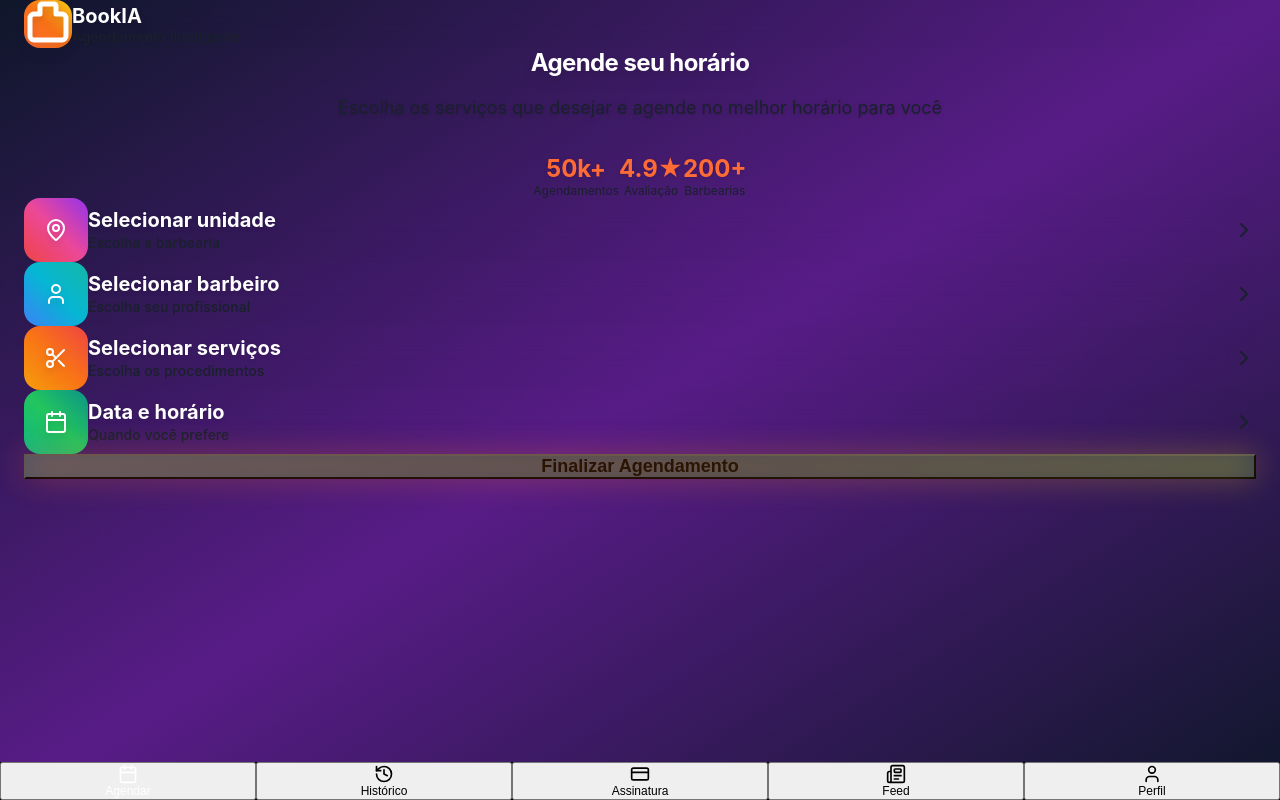
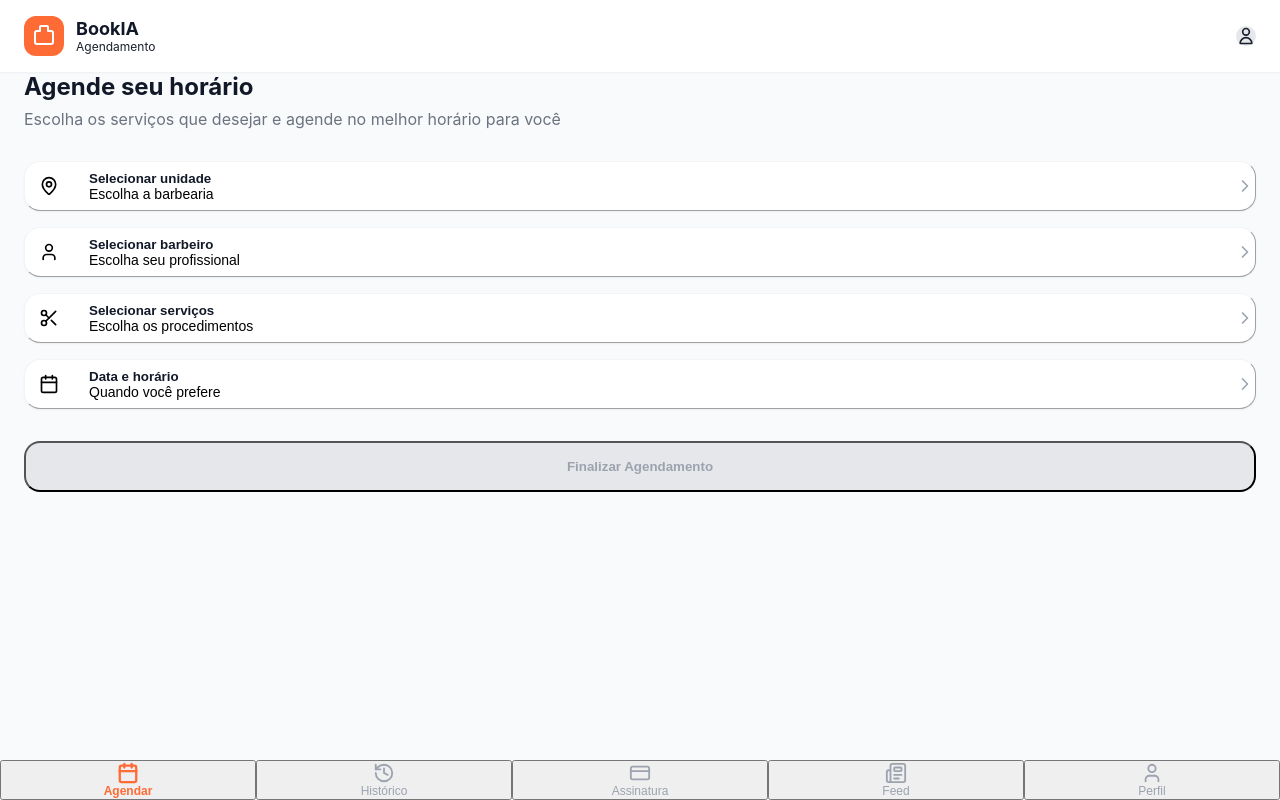
Before and after one commit to silviolui/elite-barber-booking, a React (Create React App) app: page / in a window 1280 px wide. Both pictures are taken after typing "name@example.com", "Sample123" into the empty fields and a click on the button "Entrar". Built offline with nearby package versions, Linux system fonts and the light colour scheme.

Commit message:
✨ COMPLETE REDESIGN: Clean, modern, professional UI inspired by best market apps
Co-authored-by: Amp <amp@ampcode.com>
Amp-Thread-ID: https://ampcode.com/threads/T-b6ffe38e-78a2-495a-888d-dde877100169

```diff
--- a/src/App.js
+++ b/src/App.js
@@ -43,20 +43,26 @@ function App() {
   }
 
   return (
-    <div className="min-h-screen bg-black">
+    <div className="min-h-screen bg-gray-50">
       {activeTab === 'agenda' && (
         <BookingHome onNext={handleStepSelect} />
       )}
 
       {/* Other tabs content would go here */}
       {activeTab !== 'agenda' && (
-        <div className="flex items-center justify-center min-h-screen">
-          <p className="text-white text-xl">
-            {activeTab === 'historico' && 'Histórico de Agendamentos'}
-            {activeTab === 'assinatura' && 'Planos e Assinaturas'}
-            {activeTab === 'feed' && 'Feed de Novidades'}
-            {activeTab === 'perfil' && 'Meu Perfil'}
-          </p>
+        <div className="flex items-center justify-center min-h-screen bg-white">
+          <div className="text-center">
+            <div className="w-16 h-16 bg-gray-100 rounded-2xl flex items-center justify-center mx-auto mb-4">
+              <span className="text-2xl">📱</span>
+            </div>
+            <p className="text-gray-900 text-lg font-medium">
+              {activeTab === 'historico' && 'Histórico de Agendamentos'}
+              {activeTab === 'assinatura' && 'Planos e Assinaturas'}
+              {activeTab === 'feed' && 'Feed de Novidades'}
+              {activeTab === 'perfil' && 'Meu Perfil'}
+            </p>
+            <p className="text-gray-500 text-sm mt-2">Em desenvolvimento</p>
+          </div>
         </div>
       )}
 
--- a/src/components/BookingHome.js
+++ b/src/components/BookingHome.js
@@ -7,172 +7,111 @@ const BookingHome = ({ onNext }) => {
   };
 
   return (
-    <div className="min-h-screen relative overflow-hidden">
-      {/* Dynamic Background */}
-      <div className="absolute inset-0">
-        <div className="absolute inset-0 bg-gradient-to-br from-slate-900 via-purple-900 to-slate-900"></div>
-        <div className="absolute inset-0 bg-gradient-to-tr from-blue-600/20 via-transparent to-purple-600/20"></div>
-
-        {/* Animated Orbs */}
-        <div className="absolute top-0 left-1/4 w-64 h-64 bg-primary/10 rounded-full blur-3xl animate-pulse"></div>
-        <div className="absolute bottom-0 right-1/4 w-48 h-48 bg-blue-500/10 rounded-full blur-2xl animate-float"></div>
+    <div className="min-h-screen bg-gray-50">
+      {/* Header */}
+      <div className="bg-white shadow-sm">
+        <div className="px-6 py-4 flex items-center justify-between">
+          <div className="flex items-center">
+            <div className="w-10 h-10 bg-primary rounded-xl flex items-center justify-center mr-3">
+              <svg className="w-6 h-6 text-white" fill="none" stroke="currentColor" viewBox="0 0 24 24">
+                <path strokeLinecap="round" strokeLinejoin="round" strokeWidth={2} d="M8 7V3a1 1 0 011-1h6a1 1 0 011 1v4h3a2 2 0 012 2v9a2 2 0 01-2 2H5a2 2 0 01-2-2V9a2 2 0 012-2h3z" />
+              </svg>
+            </div>
+            <div>
+              <h1 className="text-gray-900 text-lg font-bold">BookIA</h1>
+              <p className="text-gray-500 text-xs">Agendamento</p>
+            </div>
           </div>
 
-      {/* Header Premium */}
-      <div className="relative z-10">
-        <div className="bg-black/20 backdrop-blur-lg border-b border-white/10">
-          <div className="px-6 py-6 flex items-center">
-            <div className="relative">
-              <div className="w-12 h-12 bg-gradient-to-tr from-primary via-orange-500 to-yellow-400 rounded-2xl flex items-center justify-center mr-4 shadow-xl">
-                <svg className="w-7 h-7 text-white drop-shadow-lg" fill="none" stroke="currentColor" viewBox="0 0 24 24">
-                  <path strokeLinecap="round" strokeLinejoin="round" strokeWidth={2.5} d="M8 7V3a1 1 0 011-1h6a1 1 0 011 1v4h3a2 2 0 012 2v9a2 2 0 01-2 2H5a2 2 0 01-2-2V9a2 2 0 012-2h3z" />
+          {/* Profile */}
+          <div className="w-8 h-8 bg-gray-200 rounded-full flex items-center justify-center">
+            <svg className="w-5 h-5 text-gray-500" fill="none" stroke="currentColor" viewBox="0 0 24 24">
+              <path strokeLinecap="round" strokeLinejoin="round" strokeWidth={2} d="M16 7a4 4 0 11-8 0 4 4 0 018 0zM12 14a7 7 0 00-7 7h14a7 7 0 00-7-7z" />
             </svg>
-              </div>
-              <div className="absolute -top-1 -right-1 w-4 h-4 bg-green-400 rounded-full shadow-lg animate-ping"></div>
-            </div>
-            <div>
-              <h1 className="text-white text-xl font-bold drop-shadow-lg">BookIA</h1>
-              <p className="text-white/70 text-sm font-medium">Agendamento Inteligente</p>
-            </div>
           </div>
         </div>
       </div>
 
       {/* Content */}
-      <div className="relative z-10 px-6 pt-12 pb-28">
-        {/* Hero Section */}
-        <div className="text-center mb-16">
-          <h2 className="text-white text-4xl font-bold mb-4 drop-shadow-lg tracking-tight">
-            Agende seu horário
-          </h2>
-          <p className="text-white/80 text-lg leading-relaxed max-w-md mx-auto drop-shadow">
+      <div className="px-6 pt-8 pb-24">
+        {/* Welcome Section */}
+        <div className="mb-8">
+          <h2 className="text-gray-900 text-2xl font-bold mb-2">Agende seu horário</h2>
+          <p className="text-gray-600 text-base">
             Escolha os serviços que desejar e agende no melhor horário para você
           </p>
-
-          {/* Stats */}
-          <div className="flex justify-center space-x-8 mt-8">
-            <div className="text-center">
-              <div className="text-2xl font-bold text-primary drop-shadow">50k+</div>
-              <div className="text-white/60 text-xs">Agendamentos</div>
         </div>
-            <div className="text-center">
-              <div className="text-2xl font-bold text-primary drop-shadow">4.9★</div>
-              <div className="text-white/60 text-xs">Avaliação</div>
+        {/* Booking Steps - Clean Cards */}
+        <div className="space-y-4">
+          <button
+            onClick={() => handleStepClick('unidade')}
+            className="w-full bg-white rounded-2xl p-5 flex items-center justify-between hover:shadow-md transition-all shadow-sm border border-gray-100"
+          >
+            <div className="flex items-center space-x-4">
+              <div className="w-12 h-12 bg-pink-100 rounded-xl flex items-center justify-center">
+                <MapPin size={20} className="text-pink-600" />
               </div>
-            <div className="text-center">
-              <div className="text-2xl font-bold text-primary drop-shadow">200+</div>
-              <div className="text-white/60 text-xs">Barbearias</div>
+              <div className="text-left">
+                <div className="text-gray-900 text-base font-semibold">Selecionar unidade</div>
+                <div className="text-gray-500 text-sm">Escolha a barbearia</div>
               </div>
             </div>
-        </div>
-        {/* Booking Steps - Premium Cards */}
-        <div className="space-y-5">
-          <div
-            onClick={() => handleStepClick('unidade')}
-            className="group relative overflow-hidden bg-white/10 backdrop-blur-lg border border-white/20 rounded-3xl p-7 cursor-pointer hover:bg-white/15 hover:border-white/30 hover:scale-105 transition-all duration-300 shadow-2xl"
+            <ChevronRight size={20} className="text-gray-400" />
+          </button>
+
+          <button
+            onClick={() => handleStepClick('barbeiro')}
+            className="w-full bg-white rounded-2xl p-5 flex items-center justify-between hover:shadow-md transition-all shadow-sm border border-gray-100"
           >
-            <div className="flex items-center justify-between">
-              <div className="flex items-center space-x-5">
-                <div className="relative">
-                  <div className="w-16 h-16 bg-gradient-to-tr from-red-500 via-pink-500 to-purple-600 rounded-2xl flex items-center justify-center shadow-xl">
-                    <MapPin size={24} className="text-white drop-shadow-lg" />
-                  </div>
-                  <div className="absolute -top-1 -right-1 w-5 h-5 bg-green-400 rounded-full shadow-lg"></div>
+            <div className="flex items-center space-x-4">
+              <div className="w-12 h-12 bg-blue-100 rounded-xl flex items-center justify-center">
+                <User size={20} className="text-blue-600" />
               </div>
               <div className="text-left">
-                  <span className="text-white text-xl font-bold block drop-shadow">Selecionar unidade</span>
-                  <span className="text-white/70 text-sm font-medium">Escolha a barbearia</span>
+                <div className="text-gray-900 text-base font-semibold">Selecionar barbeiro</div>
+                <div className="text-gray-500 text-sm">Escolha seu profissional</div>
               </div>
             </div>
-              <ChevronRight size={24} className="text-white/60 group-hover:text-white transition-colors" />
-            </div>
+            <ChevronRight size={20} className="text-gray-400" />
+          </button>
 
-            {/* Decorative Elements */}
-            <div className="absolute -right-8 -top-8 w-24 h-24 bg-gradient-to-br from-pink-400/20 to-purple-600/20 rounded-full blur-xl"></div>
-          </div>
-
-          <div
-            onClick={() => handleStepClick('barbeiro')}
-            className="group relative overflow-hidden bg-white/10 backdrop-blur-lg border border-white/20 rounded-3xl p-7 cursor-pointer hover:bg-white/15 hover:border-white/30 hover:scale-105 transition-all duration-300 shadow-2xl"
+          <button
+            onClick={() => handleStepClick('servico')}
+            className="w-full bg-white rounded-2xl p-5 flex items-center justify-between hover:shadow-md transition-all shadow-sm border border-gray-100"
           >
-            <div className="flex items-center justify-between">
-              <div className="flex items-center space-x-5">
-                <div className="relative">
-                  <div className="w-16 h-16 bg-gradient-to-tr from-blue-500 via-cyan-500 to-teal-500 rounded-2xl flex items-center justify-center shadow-xl">
-                    <User size={24} className="text-white drop-shadow-lg" />
-                  </div>
-                  <div className="absolute -top-1 -right-1 w-5 h-5 bg-yellow-400 rounded-full shadow-lg"></div>
+            <div className="flex items-center space-x-4">
+              <div className="w-12 h-12 bg-orange-100 rounded-xl flex items-center justify-center">
+                <Scissors size={20} className="text-orange-600" />
               </div>
               <div className="text-left">
-                  <span className="text-white text-xl font-bold block drop-shadow">Selecionar barbeiro</span>
-                  <span className="text-white/70 text-sm font-medium">Escolha seu profissional</span>
+                <div className="text-gray-900 text-base font-semibold">Selecionar serviços</div>
+                <div className="text-gray-500 text-sm">Escolha os procedimentos</div>
               </div>
             </div>
-              <ChevronRight size={24} className="text-white/60 group-hover:text-white transition-colors" />
-            </div>
+            <ChevronRight size={20} className="text-gray-400" />
+          </button>
 
-            {/* Decorative Elements */}
-            <div className="absolute -right-8 -top-8 w-24 h-24 bg-gradient-to-br from-blue-400/20 to-teal-600/20 rounded-full blur-xl"></div>
-          </div>
-
-          <div
-            onClick={() => handleStepClick('servico')}
-            className="group relative overflow-hidden bg-white/10 backdrop-blur-lg border border-white/20 rounded-3xl p-7 cursor-pointer hover:bg-white/15 hover:border-white/30 hover:scale-105 transition-all duration-300 shadow-2xl"
+          <button
+            onClick={() => handleStepClick('data')}
+            className="w-full bg-white rounded-2xl p-5 flex items-center justify-between hover:shadow-md transition-all shadow-sm border border-gray-100"
           >
-            <div className="flex items-center justify-between">
-              <div className="flex items-center space-x-5">
-                <div className="relative">
-                  <div className="w-16 h-16 bg-gradient-to-tr from-amber-500 via-orange-500 to-red-500 rounded-2xl flex items-center justify-center shadow-xl">
-                    <Scissors size={24} className="text-white drop-shadow-lg" />
-                  </div>
-                  <div className="absolute -top-1 -right-1 w-5 h-5 bg-blue-400 rounded-full shadow-lg"></div>
+            <div className="flex items-center space-x-4">
+              <div className="w-12 h-12 bg-green-100 rounded-xl flex items-center justify-center">
+                <Calendar size={20} className="text-green-600" />
               </div>
               <div className="text-left">
-                  <span className="text-white text-xl font-bold block drop-shadow">Selecionar serviços</span>
-                  <span className="text-white/70 text-sm font-medium">Escolha os procedimentos</span>
+                <div className="text-gray-900 text-base font-semibold">Data e horário</div>
+                <div className="text-gray-500 text-sm">Quando você prefere</div>
               </div>
             </div>
-              <ChevronRight size={24} className="text-white/60 group-hover:text-white transition-colors" />
-            </div>
-
-            {/* Decorative Elements */}
-            <div className="absolute -right-8 -top-8 w-24 h-24 bg-gradient-to-br from-orange-400/20 to-red-600/20 rounded-full blur-xl"></div>
-          </div>
-
-          <div
-            onClick={() => handleStepClick('data')}
-            className="group relative overflow-hidden bg-white/10 backdrop-blur-lg border border-white/20 rounded-3xl p-7 cursor-pointer hover:bg-white/15 hover:border-white/30 hover:scale-105 transition-all duration-300 shadow-2xl"
-          >
-            <div className="flex items-center justify-between">
-              <div className="flex items-center space-x-5">
-                <div className="relative">
-                  <div className="w-16 h-16 bg-gradient-to-tr from-emerald-500 via-green-500 to-teal-600 rounded-2xl flex items-center justify-center shadow-xl">
-                    <Calendar size={24} className="text-white drop-shadow-lg" />
-                  </div>
-                  <div className="absolute -top-1 -right-1 w-5 h-5 bg-pink-400 rounded-full shadow-lg"></div>
-                </div>
-                <div className="text-left">
-                  <span className="text-white text-xl font-bold block drop-shadow">Data e horário</span>
-                  <span className="text-white/70 text-sm font-medium">Quando você prefere</span>
-                </div>
-              </div>
-              <ChevronRight size={24} className="text-white/60 group-hover:text-white transition-colors" />
-            </div>
-
-            {/* Decorative Elements */}
-            <div className="absolute -right-8 -top-8 w-24 h-24 bg-gradient-to-br from-emerald-400/20 to-teal-600/20 rounded-full blur-xl"></div>
-          </div>
+            <ChevronRight size={20} className="text-gray-400" />
+          </button>
         </div>
 
         {/* CTA Button */}
-        <div className="mt-12">
-          <div className="relative">
-            <button className="w-full bg-gradient-to-r from-gray-600 to-gray-700 text-white/60 rounded-3xl py-5 font-bold text-lg cursor-not-allowed shadow-xl">
+        <button className="w-full bg-gray-200 text-gray-400 rounded-2xl py-4 mt-8 font-semibold cursor-not-allowed">
           Finalizar Agendamento
         </button>
-            <div className="absolute inset-0 bg-gradient-to-r from-primary via-orange-500 to-yellow-400 rounded-3xl opacity-30 blur-lg"></div>
-          </div>
-        </div>
       </div>
     </div>
   );
--- a/src/components/BottomNavigation.js
+++ b/src/components/BottomNavigation.js
@@ -11,8 +11,8 @@ const BottomNavigation = ({ activeTab, onTabChange }) => {
   ];
 
   return (
-    <div className="fixed bottom-0 left-0 right-0 bg-black border-t border-gray-800">
-      <div className="flex">
+    <div className="fixed bottom-0 left-0 right-0 bg-white border-t border-gray-200 shadow-lg">
+      <div className="flex items-center px-2">
         {tabs.map((tab) => {
           const Icon = tab.icon;
           const isActive = activeTab === tab.id;
@@ -21,12 +21,16 @@ const BottomNavigation = ({ activeTab, onTabChange }) => {
             <button
               key={tab.id}
               onClick={() => onTabChange(tab.id)}
-              className={`flex-1 py-3 px-2 flex flex-col items-center space-y-1 ${
-                isActive ? 'text-white' : 'text-gray-500'
+              className={`flex-1 py-3 px-1 flex flex-col items-center space-y-1 transition-colors ${
+                isActive
+                  ? 'text-primary'
+                  : 'text-gray-400 hover:text-gray-600'
               }`}
             >
-              <Icon size={20} />
-              <span className="text-xs font-medium">{tab.label}</span>
+              <Icon size={22} strokeWidth={isActive ? 2.5 : 2} />
+              <span className={`text-xs font-medium ${isActive ? 'font-semibold' : ''}`}>
+                {tab.label}
+              </span>
             </button>
           );
         })}
--- a/src/components/LoginScreen.js
+++ b/src/components/LoginScreen.js
@@ -14,99 +14,80 @@ const LoginScreen = ({ onLogin }) => {
   };
 
   return (
-    <div className="min-h-screen relative overflow-hidden">
-      {/* Animated Background */}
-      <div className="absolute inset-0">
-        <div className="absolute inset-0 bg-gradient-to-br from-blue-600 via-purple-600 to-pink-500 animate-gradient"></div>
-        <div className="absolute inset-0 bg-black bg-opacity-20"></div>
+    <div className="min-h-screen bg-white flex flex-col">
+      {/* Header */}
+      <div className="pt-16 pb-8 px-6">
+        <div className="text-center">
+          {/* Simple Logo */}
+          <div className="w-20 h-20 bg-primary rounded-2xl flex items-center justify-center mx-auto mb-6 shadow-sm">
+            <svg className="w-10 h-10 text-white" fill="none" stroke="currentColor" viewBox="0 0 24 24">
+              <path strokeLinecap="round" strokeLinejoin="round" strokeWidth={2.5} d="M8 7V3a1 1 0 011-1h6a1 1 0 011 1v4h3a2 2 0 012 2v9a2 2 0 01-2 2H5a2 2 0 01-2-2V9a2 2 0 012-2h3z" />
+            </svg>
+          </div>
 
-        {/* Floating Elements */}
-        <div className="absolute top-20 left-10 w-32 h-32 bg-white bg-opacity-10 rounded-full blur-xl animate-float"></div>
-        <div className="absolute bottom-32 right-10 w-24 h-24 bg-primary bg-opacity-20 rounded-full blur-lg animate-float-delay"></div>
+          <h1 className="text-gray-900 text-3xl font-bold mb-2">BookIA</h1>
+          <p className="text-gray-500 text-base">Agendamento Inteligente</p>
+        </div>
       </div>
 
       {/* Content */}
-      <div className="relative z-10 flex flex-col items-center justify-center min-h-screen px-6">
-        {/* Logo Premium */}
-        <div className="text-center mb-12">
-          <div className="relative">
-            <div className="w-24 h-24 bg-gradient-to-tr from-primary via-orange-500 to-yellow-400 rounded-3xl flex items-center justify-center mx-auto mb-6 shadow-2xl transform rotate-3 hover:rotate-0 transition-transform duration-500">
-              <svg className="w-14 h-14 text-white drop-shadow-lg" fill="none" stroke="currentColor" viewBox="0 0 24 24">
-                <path strokeLinecap="round" strokeLinejoin="round" strokeWidth={2} d="M8 7V3a1 1 0 011-1h6a1 1 0 011 1v4h3a2 2 0 012 2v9a2 2 0 01-2 2H5a2 2 0 01-2-2V9a2 2 0 012-2h3z" />
-              </svg>
-              <div className="absolute -top-2 -right-2 w-6 h-6 bg-green-400 rounded-full shadow-lg animate-pulse"></div>
-            </div>
-          </div>
+      <div className="flex-1 px-6">
+        <div className="max-w-sm mx-auto">
+          <h2 className="text-gray-900 text-2xl font-bold mb-8 text-center">Entre na sua conta</h2>
 
-          <h1 className="text-white text-4xl font-bold mb-3 tracking-tight drop-shadow-lg">BookIA</h1>
-          <p className="text-white text-lg font-medium opacity-90 drop-shadow">Agendamento Inteligente</p>
-
-          {/* Decorative Line */}
-          <div className="w-16 h-1 bg-gradient-to-r from-primary to-yellow-400 rounded-full mx-auto mt-4"></div>
-        </div>
-
-        <h2 className="text-white text-xl font-medium mb-8 drop-shadow">Entre na sua conta</h2>
-
-        <form onSubmit={handleSubmit} className="w-full max-w-sm space-y-6">
+          <form onSubmit={handleSubmit} className="space-y-6">
             {/* Email Input */}
-          <div className="relative group">
-            <div className="absolute left-4 top-1/2 transform -translate-y-1/2 z-10">
-              <svg className="w-5 h-5 text-white text-opacity-70 group-focus-within:text-primary transition-colors" fill="none" stroke="currentColor" viewBox="0 0 24 24">
-                <path strokeLinecap="round" strokeLinejoin="round" strokeWidth={2} d="M16 7a4 4 0 11-8 0 4 4 0 018 0zM12 14a7 7 0 00-7 7h14a7 7 0 00-7-7z" />
-              </svg>
-            </div>
+            <div className="space-y-2">
+              <label className="text-gray-700 text-sm font-medium">E-mail ou telefone</label>
               <input
                 type="email"
-              placeholder="E-mail ou telefone"
+                placeholder="Digite seu e-mail"
                 value={email}
                 onChange={(e) => setEmail(e.target.value)}
-              className="w-full bg-white bg-opacity-10 backdrop-blur-lg border border-white border-opacity-20 rounded-2xl py-5 pl-12 pr-4 text-white placeholder-white placeholder-opacity-70 focus:outline-none focus:bg-opacity-20 focus:border-opacity-50 shadow-lg transition-all duration-300"
+                className="w-full bg-gray-50 border border-gray-200 rounded-xl py-4 px-4 text-gray-900 placeholder-gray-400 focus:outline-none focus:border-primary focus:bg-white transition-colors"
               />
             </div>
 
             {/* Password Input */}
-          <div className="relative group">
-            <div className="absolute left-4 top-1/2 transform -translate-y-1/2 z-10">
-              <svg className="w-5 h-5 text-white text-opacity-70 group-focus-within:text-primary transition-colors" fill="none" stroke="currentColor" viewBox="0 0 24 24">
-                <path strokeLinecap="round" strokeLinejoin="round" strokeWidth={2} d="M12 15v2m-6 4h12a2 2 0 002-2v-6a2 2 0 00-2-2H6a2 2 0 00-2 2v6a2 2 0 002 2zm10-10V7a4 4 0 00-8 0v4h8z" />
-              </svg>
-            </div>
+            <div className="space-y-2">
+              <label className="text-gray-700 text-sm font-medium">Senha</label>
+              <div className="relative">
                 <input
                   type={showPassword ? 'text' : 'password'}
-              placeholder="Senha"
+                  placeholder="Digite sua senha"
                   value={password}
                   onChange={(e) => setPassword(e.target.value)}
-              className="w-full bg-white bg-opacity-10 backdrop-blur-lg border border-white border-opacity-20 rounded-2xl py-5 pl-12 pr-12 text-white placeholder-white placeholder-opacity-70 focus:outline-none focus:bg-opacity-20 focus:border-opacity-50 shadow-lg transition-all duration-300"
+                  className="w-full bg-gray-50 border border-gray-200 rounded-xl py-4 px-4 pr-12 text-gray-900 placeholder-gray-400 focus:outline-none focus:border-primary focus:bg-white transition-colors"
                 />
                 <button
                   type="button"
                   onClick={() => setShowPassword(!showPassword)}
-              className="absolute right-4 top-1/2 transform -translate-y-1/2 text-white text-opacity-70 hover:text-opacity-100 transition-opacity"
+                  className="absolute right-4 top-1/2 transform -translate-y-1/2 text-gray-400 hover:text-gray-600 transition-colors"
                 >
                   {showPassword ? <EyeOff size={20} /> : <Eye size={20} />}
                 </button>
+              </div>
             </div>
 
             {/* Login Button */}
             <button
               type="submit"
-            className="w-full bg-gradient-to-r from-primary via-orange-500 to-yellow-400 text-white py-5 rounded-2xl font-bold tracking-wide hover:shadow-2xl hover:scale-105 transition-all duration-300 shadow-xl"
+              className="w-full bg-primary text-white py-4 rounded-xl font-semibold hover:bg-orange-600 transition-colors shadow-sm"
             >
-            <span className="drop-shadow-lg">Entrar</span>
+              Entrar
             </button>
           </form>
 
-        {/* Forgot Password */}
-        <button className="text-white text-opacity-80 text-sm mt-8 hover:text-opacity-100 transition-opacity">
+          {/* Links */}
+          <div className="text-center mt-8 space-y-4">
+            <button className="text-primary text-sm font-medium hover:text-orange-600 transition-colors">
               Esqueceu a senha?
             </button>
 
-        {/* Register */}
-        <div className="mt-6 text-center">
-          <span className="text-white text-opacity-70 text-sm">Não possui conta? </span>
-          <button className="text-white font-semibold text-sm hover:text-yellow-300 transition-colors">
-            Criar conta
-          </button>
+            <div className="text-sm text-gray-600">
+              Não possui conta? <button className="text-primary font-medium hover:text-orange-600 transition-colors">Criar conta</button>
+            </div>
+          </div>
         </div>
       </div>
     </div>
```
Lines whose indentation alone changed are shown as unchanged.
